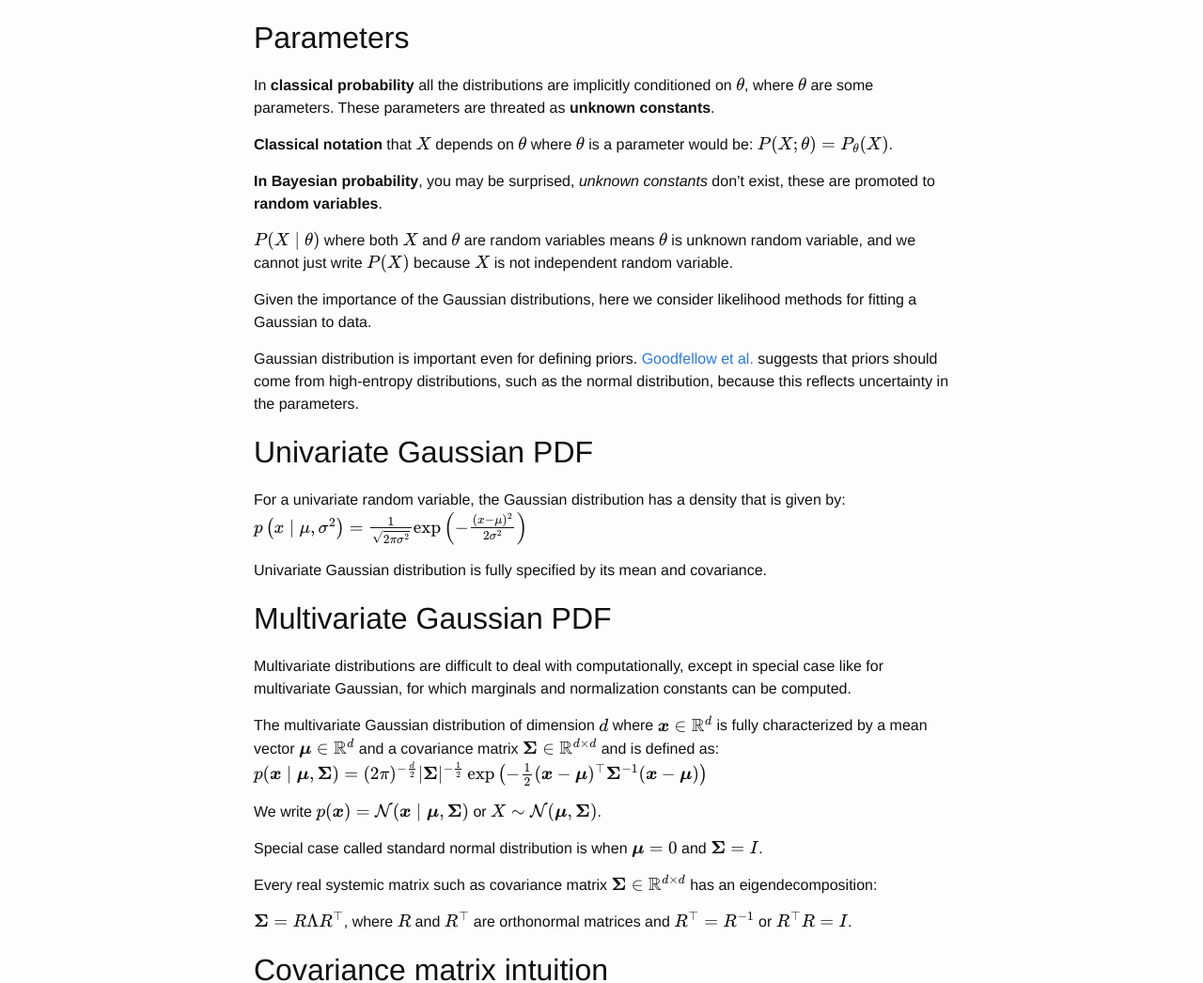
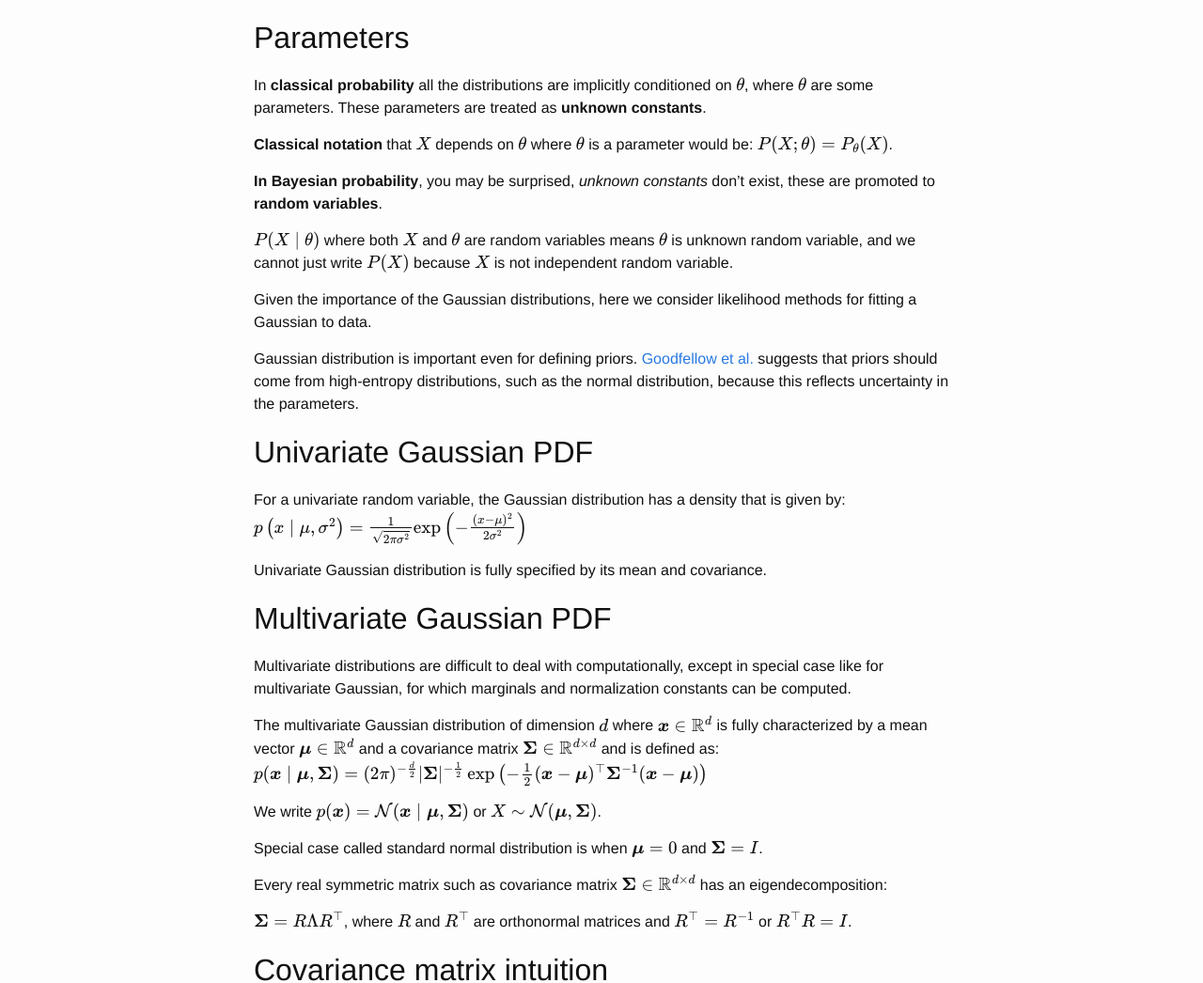
Before and after one commit to dejanbatanjac/dejanbatanjac.github.io, a Jekyll site: the page built from _posts/2021-02-07-bayesian-prerequisites-gauss.md, in a window 1280 px wide and 1400 px high. Shown: the part 247-1293 px from the top of the window at 94% size. Built offline with Jekyll 4.4.1, drawn with Linux system fonts in a browser that asks for light colours; formulas are drawn with MathJax 3.

Commit message:
fix: spelling/typos in 2021-02-07-bayesian-prerequisites-gauss.md + update izveštaj.pdf
Report now 11 articles.

```diff
--- a/_posts/2021-02-07-bayesian-prerequisites-gauss.md
+++ b/_posts/2021-02-07-bayesian-prerequisites-gauss.md
@@ -10,7 +10,7 @@ In Bayesian statistics Gaussian or normal distribution is frequent. Gaussian dis
 
 ## Parameters
 
-In **classical probability** all the distributions are implicitly conditioned on $\theta$, where $\theta$ are some parameters. These parameters are threated as **unknown constants**.
+In **classical probability** all the distributions are implicitly conditioned on $\theta$, where $\theta$ are some parameters. These parameters are treated as **unknown constants**.
 
 **Classical notation** that $X$ depends on $\theta$ where $\theta$ is a parameter would be: $P(X ; \theta) = P_{\theta}(X)$.
 
@@ -47,7 +47,7 @@ We write $p(\boldsymbol{x})=\mathcal{N}(\boldsymbol{x} \mid \boldsymbol{\mu}, \b
 
 Special case called standard normal distribution is when $\boldsymbol{\mu}=0$ and $\boldsymbol{\Sigma}=I$.
 
-Every real systemic matrix such as covariance matrix $\boldsymbol{\Sigma} \in \mathbb{R}^{d \times d}$ has an eigendecomposition:
+Every real symmetric matrix such as covariance matrix $\boldsymbol{\Sigma} \in \mathbb{R}^{d \times d}$ has an eigendecomposition:
 
 $\boldsymbol{\Sigma}=R\Lambda R^{\top}$, where $R$ and $R^{\top}$ are orthonormal matrices and $R^{\top}=R^{-1}$ or $R^{\top}R = I$.
 
```
Also changed, not shown: izveštaj.json (+12 -0 lines), 1 other file.
